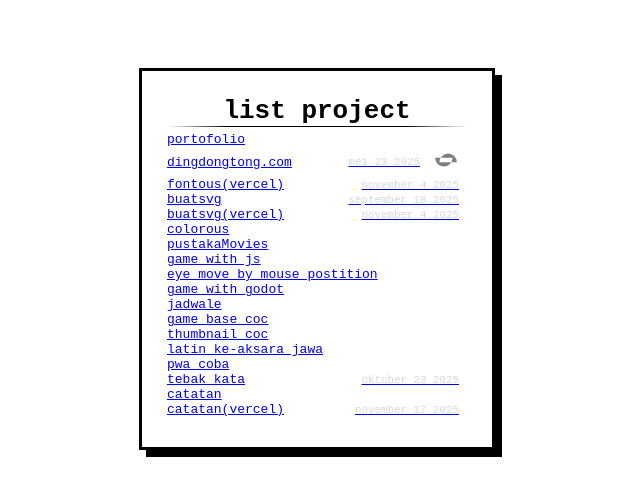
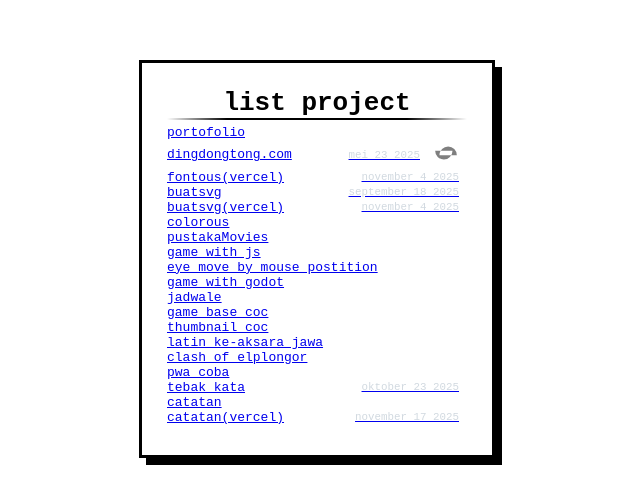
Before and after one commit to noelao/noelao.github.io, a plain HTML site: page index.html in a window 1280 px wide. Shown: the part 141-644 px from the top of the page, without its empty margins (323-963 px from the left). Drawn offline with Linux system fonts and the light colour scheme.

Commit message:
Update index.html

```diff
--- a/index.html
+++ b/index.html
@@ -160,6 +160,8 @@
 
                     <a href="https://noelao.github.io/ke-aksara-jawa/">latin ke-aksara jawa</a>
 
+                    <a href="https://noelao.github.io/clash/">clash of elplongor</a>
+
                     <a href="pwa-coba">pwa coba</a>
                     <a href="tebakkata">tebak kata <small>oktober 23 2025</small></a>
 
```
